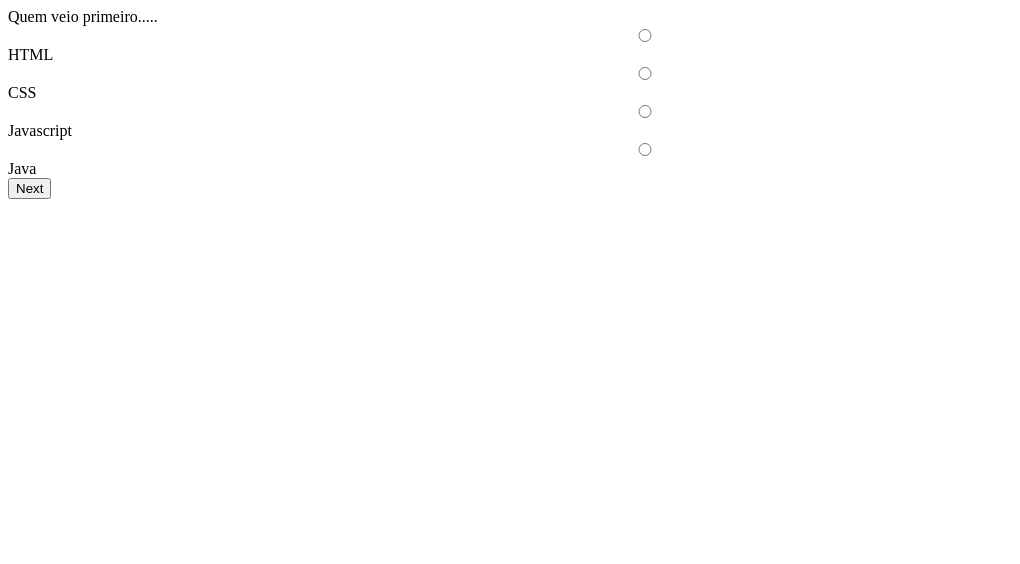
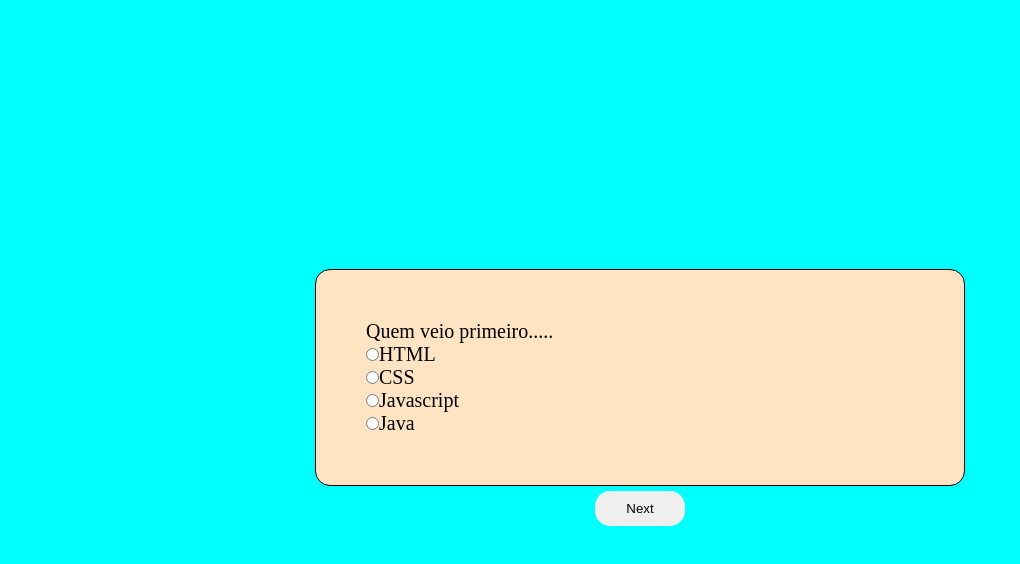
Before and after one commit to TatianaAlves1/projeto-quizz, a plain HTML site: page perguntas.html in a window 1280 px wide. Shown: the whole page, without its empty margins (0-1020 px from the left). Drawn offline with Linux system fonts and the light colour scheme.

Commit message:
formatações adiconais do sistema

```diff
--- a/css/estiloForm.css
+++ b/css/estiloForm.css
@@ -1,32 +1,45 @@
-/* Style the form */
-#regForm {
-
-    margin: 200px auto;
-    padding: 40px;
-    width: 70%;
-    min-width: 300px;
+*{
+  margin: 0;
+  padding: 0;
+  box-sizing: border-box;
 }
-
-  /* Style the input fields */
-  input {
-    padding: 10px;
-    width: 100%;
-    font-size: 17px;
-    font-family: Raleway;
-    border: 1px solid #aaaaaa;
+.questionario{
+  width:100%;
+  height:100vh;
+  background-color: aqua;
+  display: flex;
+  justify-content: center;
+  align-items: center;
 }
-
-  /* Mark input boxes that gets an error on validation: */
-  input.invalid {
-    background-color: #ffdddd;
+label{display: block;}
+.questao{
+  background-color: bisque;
+  border: 1px solid black;
+  width: 650px;
+  padding: 50px;
+  font-size: 20px;
+  border-radius: 15px;
 }
-
-  /* Hide all steps by default: */
 .tab {
   display: none;
 }
-
-  /* Make circles that indicate the steps of the form: */
+.ctrl-bloco{
+  width: 100%;
+  padding: 5px;
+  text-align: center;
+}
+.btn-ctrl{
+  padding: 10px;
+  border: none;
+  border-radius: 15px;
+  width: 90px;
+}
+.btn-ctrl:hover{
+  background-color: black;
+  color: white;
+  cursor: pointer;
+  transition: 1s;
+}
 .step {
   height: 15px;
   width: 15px;
@@ -45,5 +58,5 @@
 
 /* Mark the steps that are finished and valid: */
 .step.finish {
-    background-color: #0280ff;
+  background-color: #04AA6D;
 }
```
Also changed, not shown: favicon.ico (added). Lines whose indentation alone changed are shown as unchanged.
